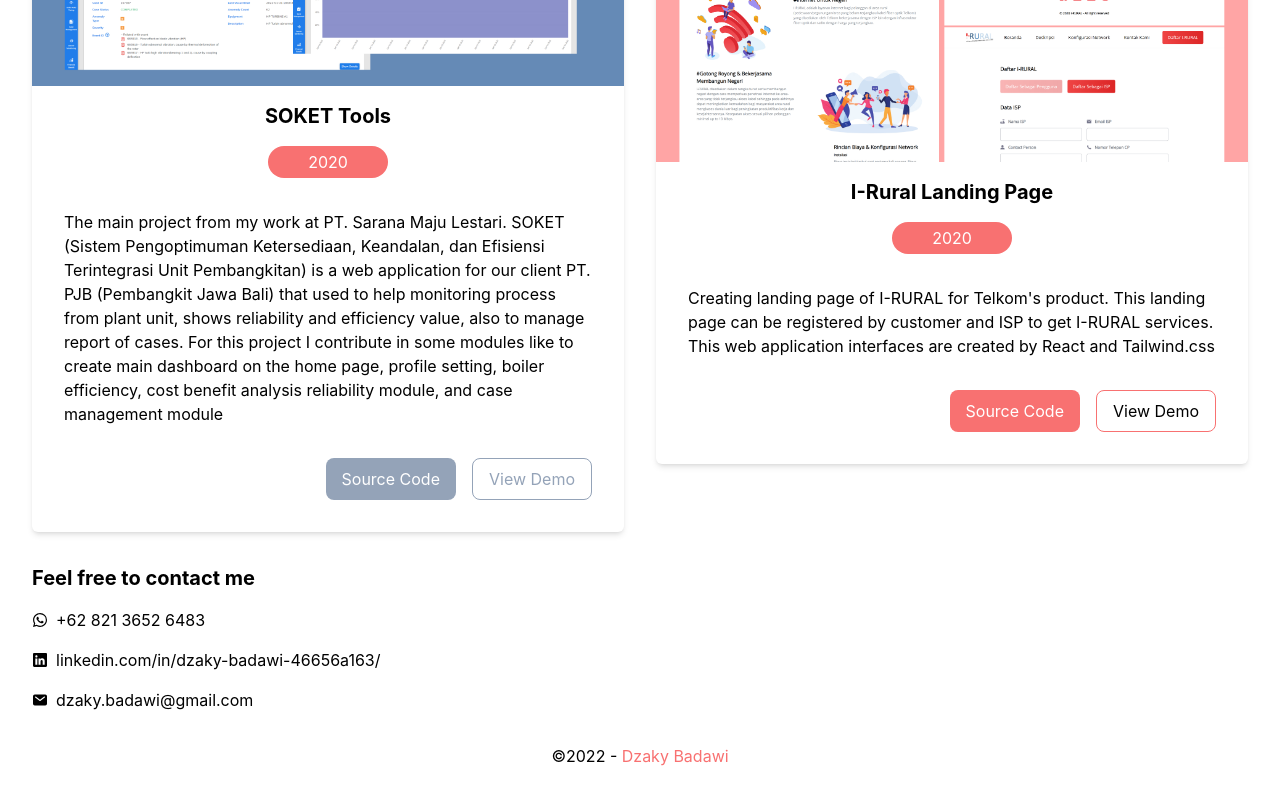
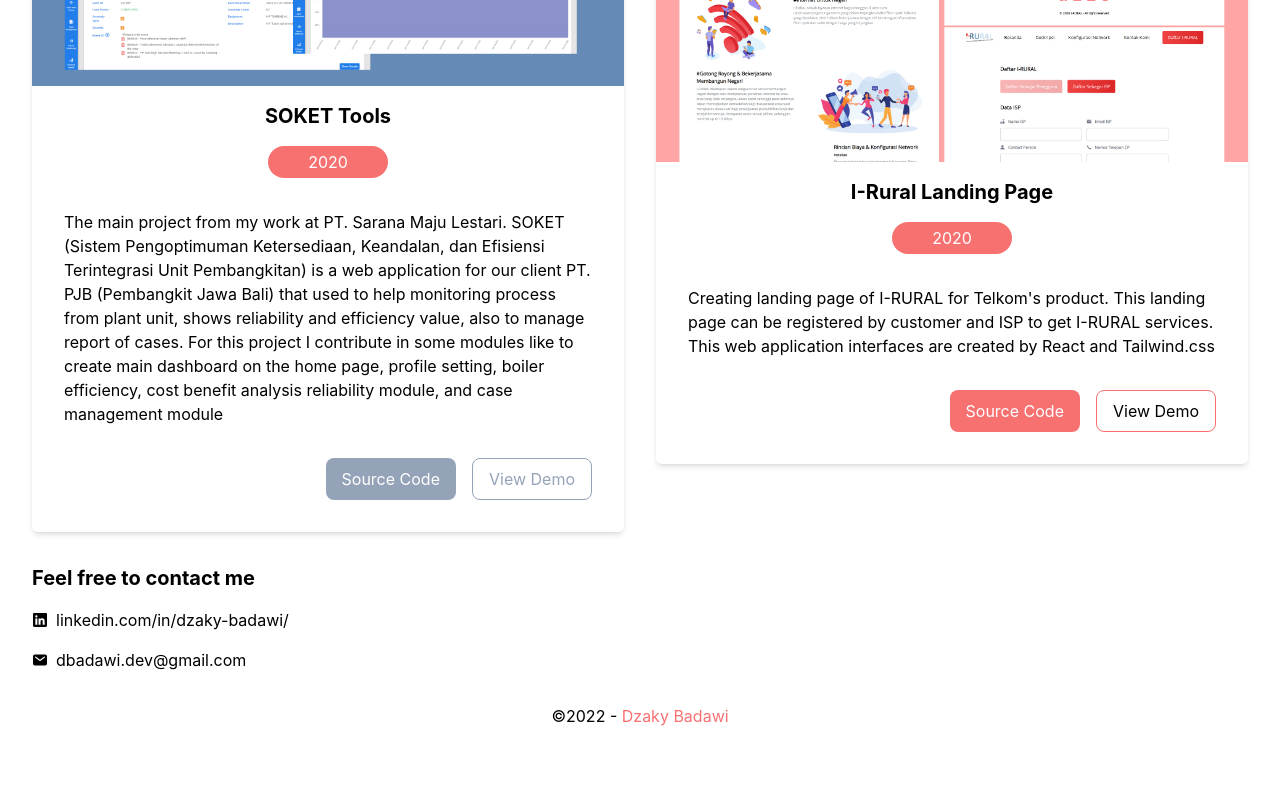
Before and after one commit to badawi1713/personal-web, a Next.js app: page /portfolio in a window 1280 px wide. Shown: the part 3438-4238 px from the top of the page. After the commit the page ends 4198 px from the top, so only its background shows below. Built offline with nearby package versions, Linux system fonts and the light colour scheme; no server answers.

Commit message:
fix: change contact info

```diff
--- a/components/Contact/index.jsx
+++ b/components/Contact/index.jsx
@@ -5,18 +5,14 @@
   return <div className="container px-8">
     <h1 className="text-xl mb-4 font-bold">Feel free to contact me</h1>
     <div className="flex flex-col gap-4 items-start">
-      <a rel="noreferrer" target={"_blank"} href="https://wa.me/6282136526483" className="flex items-center gap-2 hover:text-red-400 hover:dark:text-sky-400 cursor-pointer">
-        <IoLogoWhatsapp />
-        <p>+62 821 3652 6483</p>
+      <a rel="noreferrer" target={"_blank"} href="https://www.linkedin.com/in/dzaky-badawi/" className="flex items-center gap-2 hover:text-red-400 hover:dark:text-sky-400 cursor-pointer">
+        <IoLogoLinkedin />
+        <p>linkedin.com/in/dzaky-badawi/</p>
       </a>
-      <a rel="noreferrer" target={"_blank"} href="https://www.linkedin.com/in/dzaky-badawi-46656a163/" className="flex items-center gap-2 hover:text-red-400 hover:dark:text-sky-400 cursor-pointer">
-        <IoLogoLinkedin />
-        <p>linkedin.com/in/dzaky-badawi-46656a163/</p>
-      </a>
-      <a rel="noreferrer" href="mailto: dzaky.badawi@gmail.com" className="flex items-center gap-2 hover:text-red-400 hover:dark:text-sky-400 cursor-pointer">
+      <a rel="noreferrer" href="mailto: dbadawi.dev@gmail.com" className="flex items-center gap-2 hover:text-red-400 hover:dark:text-sky-400 cursor-pointer">
         <IoMail />
         <p>
-          dzaky.badawi@gmail.com
+          dbadawi.dev@gmail.com
         </p>
       </a>
     </div>
```
